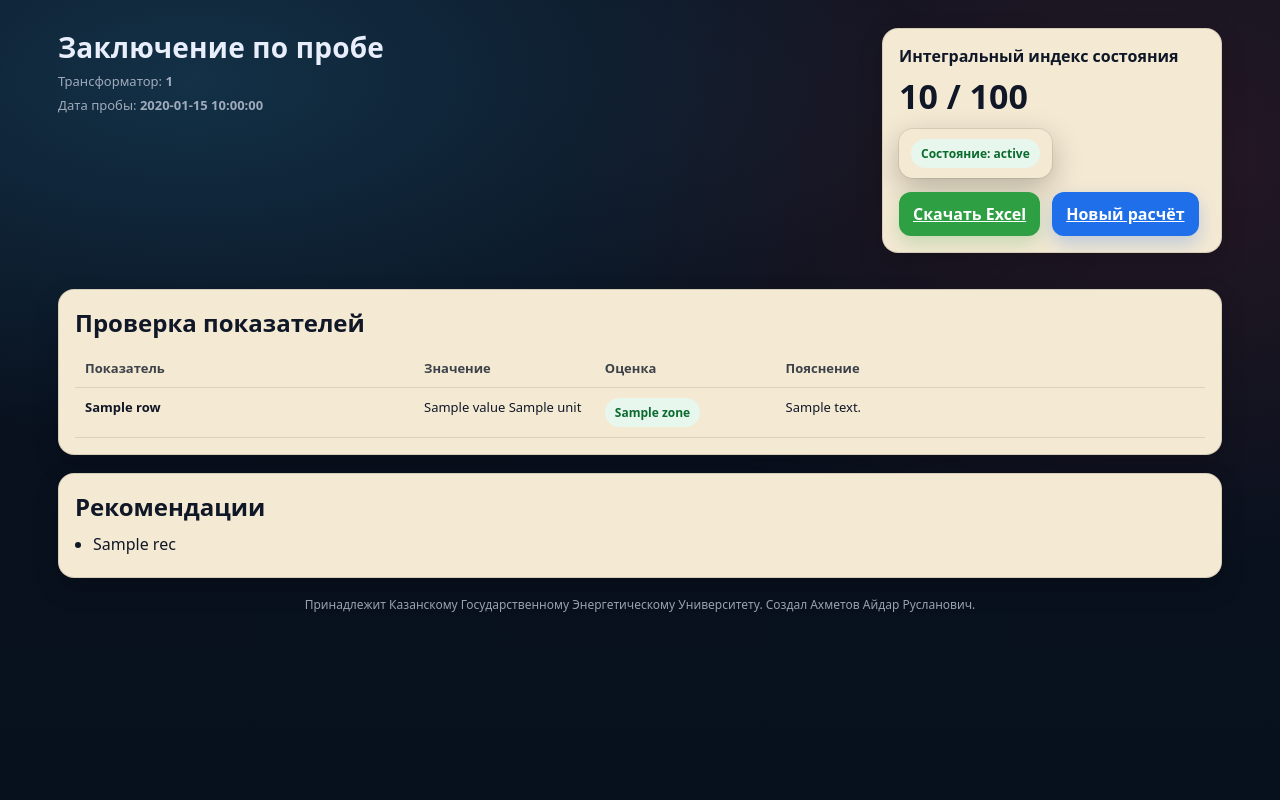
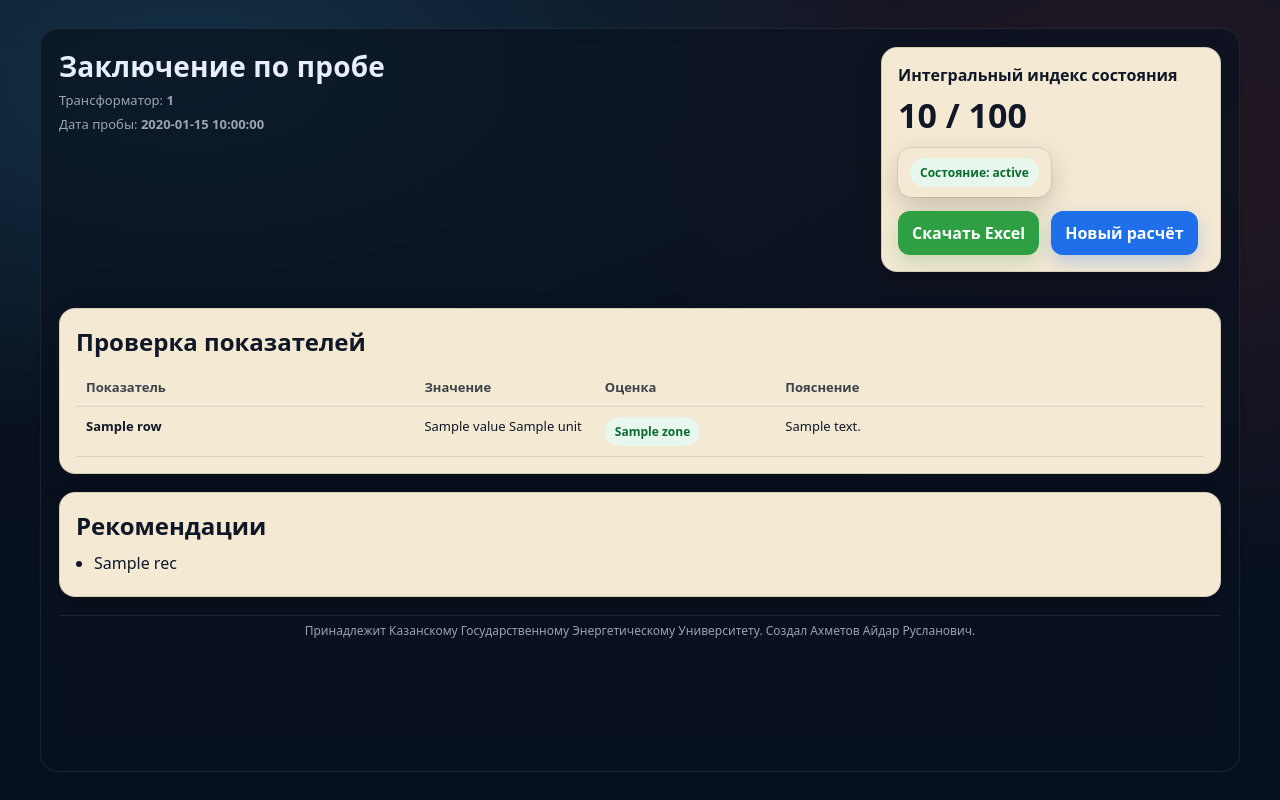
Before and after one commit to ilyashn2001-code/aidar_ahmetov, a Flask app: template templates/result.html in a window 1280 px wide. Run offline with Flask 3, Linux system fonts and the light colour scheme; the template is opened without the code that fills it: most values are stand-ins (such as "Sample title", 1, 10 or a date in 2020).

Commit message:
Update style.css

```diff
--- a/static/style.css
+++ b/static/style.css
@@ -1,7 +1,6 @@
 :root{
   --bg: #0b1220;
   --panel: rgba(255,255,255,0.06);
-  --panel2: rgba(255,255,255,0.08);
   --stroke: rgba(255,255,255,0.12);
   --text: #e9eefc;
   --muted: rgba(233,238,252,0.65);
@@ -22,7 +21,9 @@
   --btn: #1f6feb;
   --btn2: #2ea043;
 
-  --shadow: 0 10px 30px rgba(0,0,0,0.25);
+  --shadowCard: 0 10px 26px rgba(0,0,0,0.18);
+  --shadowBtn: 0 8px 18px rgba(31,111,235,0.25);
+  --shadowBtnGreen: 0 8px 18px rgba(46,160,67,0.22);
 }
 
 *{ box-sizing: border-box; }
@@ -39,13 +40,9 @@ body{
     radial-gradient(1000px 700px at 90% 20%, rgba(239,68,68,0.12), transparent 60%),
     linear-gradient(180deg, #0b1220 0%, #07101d 100%);
   color: var(--text);
-
-  /* чтобы футер не выглядел странно при маленьком контенте */
   min-height: 100vh;
   display: flex;
   flex-direction: column;
-
-  /* корректное оформление системных контролов в тёмной теме */
   color-scheme: dark;
 }
 
@@ -53,8 +50,14 @@ body{
   width: 100%;
   max-width: 1200px;
   margin: 28px auto;
-  padding: 0 18px 26px;
+  padding: 18px 18px 26px;
   flex: 1 0 auto;
+
+  background: rgba(11,18,32,0.72);
+  border: 1px solid rgba(255,255,255,0.08);
+  border-radius: 18px;
+  backdrop-filter: blur(8px);
+  -webkit-backdrop-filter: blur(8px);
 }
 
 .header{
@@ -84,6 +87,7 @@ body{
   grid-template-columns: 1fr 1fr;
   gap: 18px;
 }
+
 @media (max-width: 980px){
   .grid-2{ grid-template-columns: 1fr; }
 }
@@ -109,6 +113,7 @@ body{
   grid-template-columns: 1fr 1fr;
   gap: 12px;
 }
+
 @media (max-width: 720px){
   .form-grid{ grid-template-columns: 1fr; }
 }
@@ -129,8 +134,6 @@ input, select{
   color: var(--text);
   outline: none;
   transition: border-color 120ms ease, box-shadow 120ms ease, background 120ms ease;
-
-  /* чтобы не было странных системных обводок/артефактов */
   -webkit-appearance: none;
   appearance: none;
 }
@@ -139,19 +142,16 @@ input::placeholder{
   color: rgba(233,238,252,0.35);
 }
 
-/* аккуратный фокус */
 input:focus, select:focus{
   border-color: rgba(56,189,248,0.55);
   box-shadow: 0 0 0 3px rgba(56,189,248,0.18);
   background: rgba(255,255,255,0.09);
 }
 
-/* датапикер иногда светлый, поэтому принудительно цвет текста */
 input[type="date"]{
   color: var(--text);
 }
 
-/* стрелка у select (без внешних иконок) */
 select{
   background-image:
     linear-gradient(45deg, transparent 50%, rgba(233,238,252,0.75) 50%),
@@ -164,10 +164,9 @@ select{
   padding-right: 34px;
 }
 
-/* ВАЖНО: опции в выпадающем списке делаем читаемыми */
 select option{
-  background: #0b1220;   /* тёмный фон */
-  color: #e9eefc;        /* светлый текст */
+  background: #0b1220;
+  color: #e9eefc;
 }
 
 .actions{
@@ -185,13 +184,18 @@ select option{
   font-weight: 700;
   color: white;
   background: var(--btn);
-  box-shadow: 0 8px 18px rgba(31,111,235,0.25);
+  box-shadow: var(--shadowBtn);
   transition: transform 80ms ease, filter 120ms ease;
+  text-decoration: none;
+  display: inline-flex;
+  align-items: center;
+  justify-content: center;
 }
+
 .btn:hover{ filter: brightness(1.05); }
 .btn:active{ transform: translateY(1px); }
 .btn.secondary{ background: rgba(255,255,255,0.14); box-shadow: none; }
-.btn.green{ background: var(--btn2); box-shadow: 0 8px 18px rgba(46,160,67,0.22); }
+.btn.green{ background: var(--btn2); box-shadow: var(--shadowBtnGreen); }
 
 .result-card{
   background: var(--card);
@@ -199,7 +203,25 @@ select option{
   border: 1px solid var(--cardStroke);
   border-radius: 16px;
   padding: 16px;
-  box-shadow: var(--shadow);
+  overflow: hidden;
+  box-shadow: var(--shadowCard);
+  margin-bottom: 18px;
+}
+
+.header-result{
+  align-items: flex-start;
+  gap: 18px;
+}
+
+.result-summary{
+  min-width: 340px;
+}
+
+.result-actions{
+  display:flex;
+  gap: 12px;
+  margin-top: 14px;
+  flex-wrap: wrap;
 }
 
 .badge{
@@ -209,7 +231,7 @@ select option{
   padding: 10px 12px;
   border-radius: 14px;
   font-weight: 800;
-  box-shadow: 0 0 0 1px rgba(0,0,0,0.08), var(--shadow);
+  box-shadow: 0 0 0 1px rgba(0,0,0,0.08), var(--shadowCard);
 }
 
 .badge.glow{
@@ -235,12 +257,14 @@ select option{
   border-collapse: collapse;
   margin-top: 10px;
 }
+
 .table th, .table td{
   border-bottom: 1px solid rgba(0,0,0,0.10);
   padding: 10px 10px;
   vertical-align: top;
   font-size: 13px;
 }
+
 .table th{
   text-align:left;
   opacity: 0.8;
@@ -248,70 +272,11 @@ select option{
 }
 
 .footer{
-  margin-top: 18px;
-  color: rgba(233,238,252,0.65);
-  font-size: 12px;
-  text-align: center;
-  padding-top: 10px;
-  border-top: 1px solid rgba(255,255,255,0.10);
-  flex: 0 0 auto;
-}
-/* Разделение крупных блоков результата */
-.result-card {
-  margin-bottom: 22px;
-}
-
-.header-result{
-  align-items: flex-start;
-  gap: 18px;
-}
-
-.result-summary{
-  min-width: 340px;
-}
-
-.result-actions{
-  display:flex;
-  gap: 12px;
-  margin-top: 14px;
-  flex-wrap: wrap;
-}
-
-.result-card{
-  margin-bottom: 22px;
-}
-
-.result-card{
-  background: var(--card);
-  color: var(--cardText);
-  border: 1px solid var(--cardStroke);
-  border-radius: 16px;
-  padding: 16px;
-  margin-bottom: 18px; /* ВАЖНО */
-}
-
-.footer{
   margin-top: 12px;
   color: rgba(233,238,252,0.65);
   font-size: 12px;
   text-align: center;
-  padding-top: 0;
-  border-top: none; /* УБРАТЬ */
+  padding-top: 6px;
+  border-top: 1px solid rgba(255,255,255,0.08);
+  flex: 0 0 auto;
 }
-
-.result-card{
-  background: var(--card);
-  color: var(--cardText);
-  border: 1px solid var(--cardStroke);
-  border-radius: 16px;
-  padding: 16px;
-
-  /* это убирает "полосу" на стыках */
-  overflow: hidden;
-
-  /* тень делаем мягче, чтобы не давала цветной кант на градиенте */
-  box-shadow: 0 10px 26px rgba(0,0,0,0.18);
-
-  /* единый отступ между блоками */
-  margin-bottom: 18px;
-}
```
